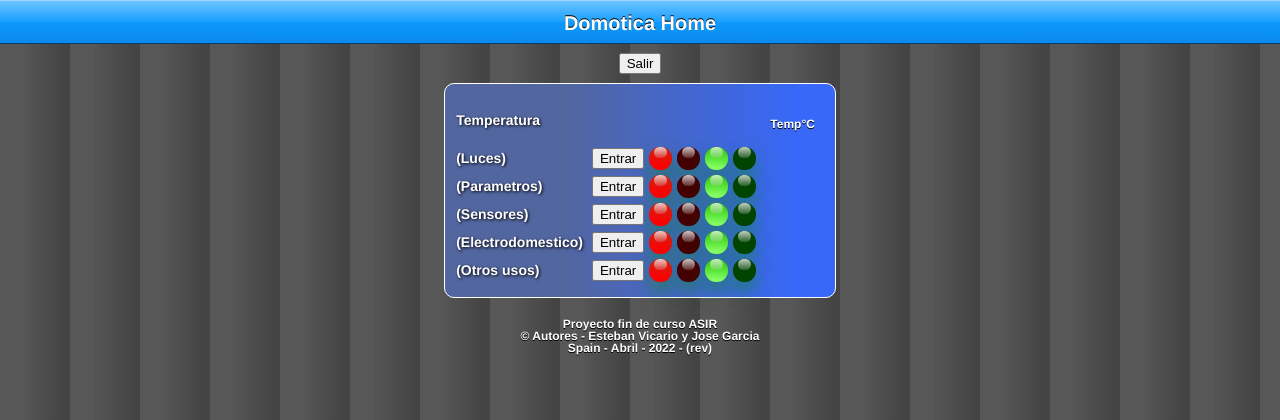
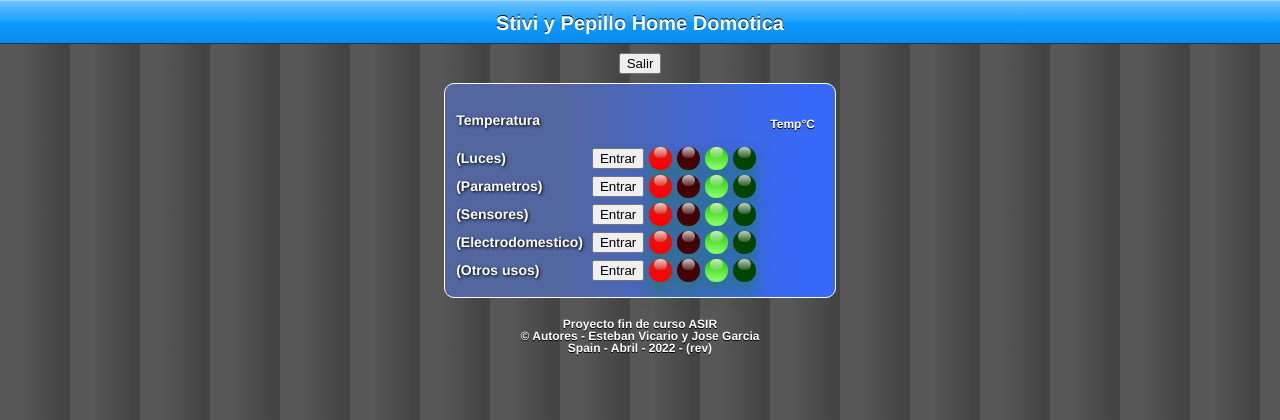
Before and after one commit to KosmicGit/PhpHome, a PHP site: page /paginaindice.php in a window 1280 px wide. Shown: the top 420 px of the page. Run offline with PHP 8.4, Linux system fonts and the light colour scheme.

Commit message:
Update paginaindice.php

```diff
--- a/paginaindice.php
+++ b/paginaindice.php
@@ -18,7 +18,7 @@
   	<body>
 	<div class="view">
 	<div class="header-wrapper">
-	<h1> Domotica Home </h1>
+	<h1> Stivi y Pepillo Home Domotica </h1>
 	</div>
 
 	<div class="group-wrapper">
```
